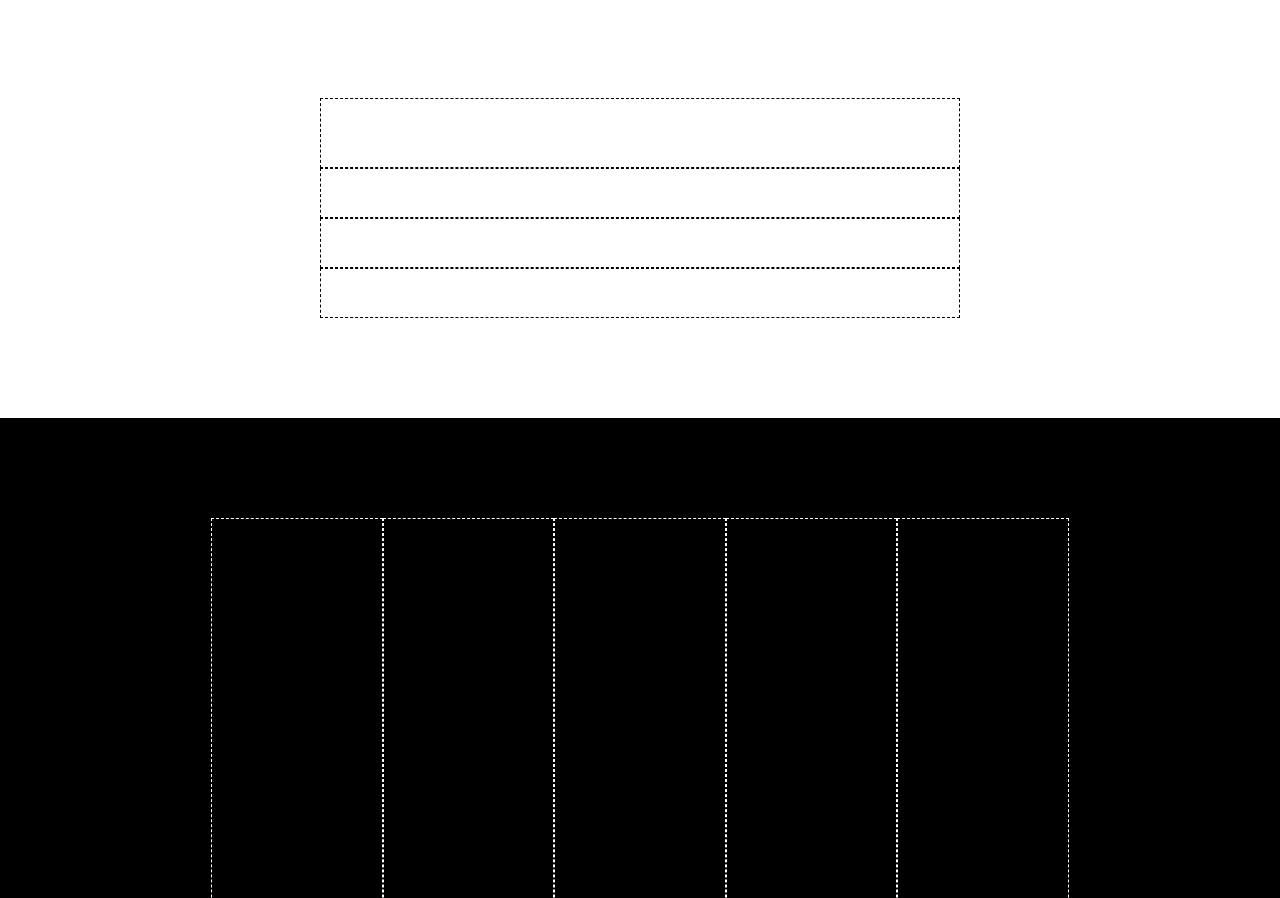
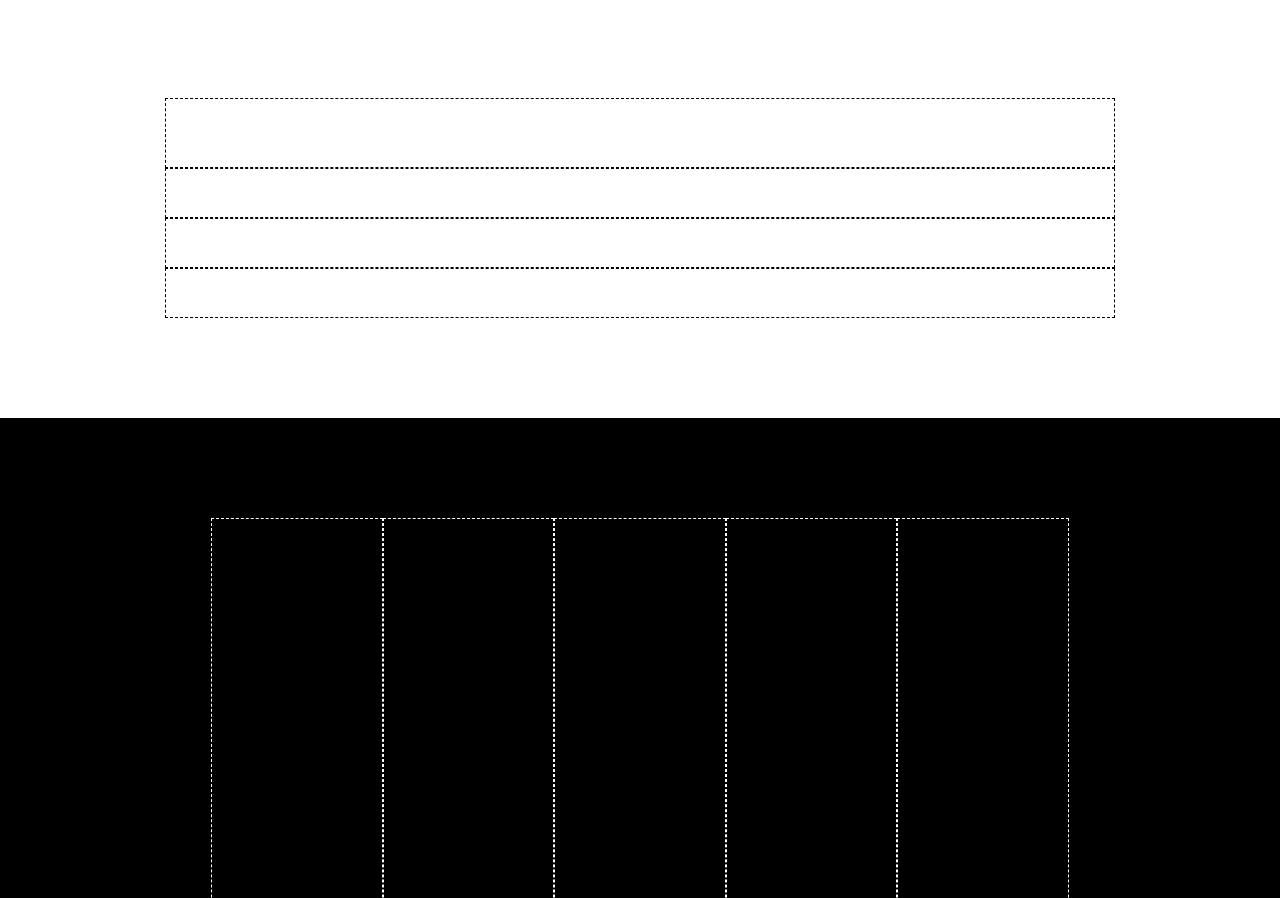
Before and after one commit to marcobusacca/htmlcss-dropbox, a plain HTML site: page index.html in a window 1280 px wide. Shown: the part 5551-6449 px from the top of the page. Drawn offline with nearby package versions, Linux system fonts and the light colour scheme.

Commit message:
[REFACTOR] aggiunta commenti, correzione container

```diff
--- a/css/style.css
+++ b/css/style.css
@@ -109,7 +109,7 @@ a{
         }
     /* FINE JUMBOTRON */
     /* PACK SECTION */
-        /* PACK COL */
+        /* PACK ROW */
             .pack-row{
                 justify-content: space-between;
             }
@@ -122,7 +122,8 @@ a{
                 margin-top: 50px;
                 margin-right: 280px;
             }
-
+        /* FINE PACK ROW */
+        /* PACK COL */
             .pack-col-1{
                 padding: 50px 0px 40px 0px;
             }
@@ -136,7 +137,8 @@ a{
                 margin-top: 50px;
                 border: 1px solid #b4b4b8;
             }
-
+        /* FINE PACK COL */
+        /* PACK SUB COL */
             .pack-sub-col-1{
                 padding: 8px;
                 border-bottom: 1px solid #b4b4b8;
@@ -149,7 +151,7 @@ a{
             .pack-sub-col-3{
                 border-bottom: 1px solid #b4b4b8;
             }
-        /* FINE PACK COL */
+        /* FINE PACK SUB COL */
         /* PACK CONTENT */
             .pack-content > h2{
                 font-size: 38px;
@@ -389,7 +391,7 @@ a{
         }
 
         .container-4{
-            width: 50%;
+            max-width: 950px;
             margin: 100px auto;
         }
 
```
